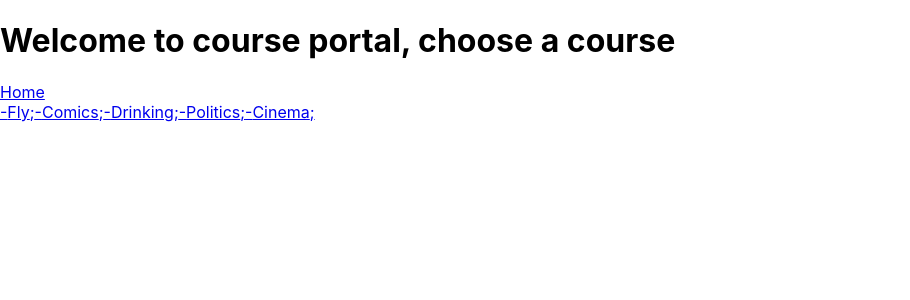
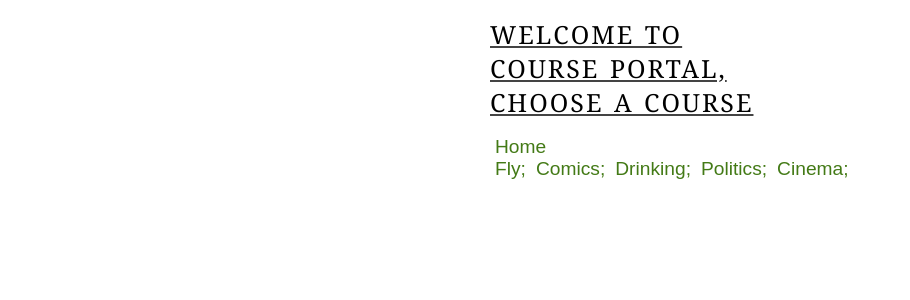
Before and after one commit to PatoGadol/qbuzz, a React (Create React App) app: page / in a window 1280 px wide. Shown: the top 300 px of the page, without its empty margins (0-910 px from the left). Built offline with nearby package versions, Linux system fonts and the light colour scheme.

Commit message:
Added some css.

```diff
--- a/package.json
+++ b/package.json
@@ -3,13 +3,15 @@
   "version": "0.1.0",
   "private": true,
   "dependencies": {
+    "bootstrap": "^4.3.1",
     "react": "^16.8.6",
     "react-dom": "^16.8.6",
     "react-redux": "^7.0.2",
     "react-router-dom": "^5.0.0",
     "react-scripts": "2.1.8",
     "react-tooltip": "^3.10.0",
-    "reactjs-popup": "^1.3.2"
+    "reactjs-popup": "^1.3.2",
+    "reactstrap": "^8.0.0"
   },
   "scripts": {
     "start": "react-scripts start",
--- a/src/App.js
+++ b/src/App.js
@@ -1,12 +1,12 @@
 import React from "react"
-import ReactDom from "react-dom"
 import RegisterToACourse from "./components/RegisterToACourse"
+import "./styles.css"
 
 function App() {
 
     return (
-        <div>
-            <RegisterToACourse/>
+        <div >
+            <RegisterToACourse className="App"/>
         </div>
     )
 }
--- a/src/components/CourseFormContainer.js
+++ b/src/components/CourseFormContainer.js
@@ -1,6 +1,7 @@
 import React, {Component} from "react"
 import CourseFormComponent from "./CourseFormComponent"
 import { Redirect } from 'react-router'
+import '../styles.css'
 
 class CourseFormContainer extends Component {
     constructor(props) {
--- a/src/components/RegisterToACourse.js
+++ b/src/components/RegisterToACourse.js
@@ -1,8 +1,9 @@
 import React, {Component} from "react"
 import coursesData from "./coursesData"
-import CourseFormContainer from "./CourseFormContainer";
-import {BrowserRouter as Router, Link, Route, Switch} from "react-router-dom";
-import SubscribersDetailsContainer from "./SubscribersDetailsContainer";
+import CourseFormContainer from "./CourseFormContainer"
+import {BrowserRouter as Router, Link, Route, Switch} from "react-router-dom"
+import SubscribersDetailsContainer from "./SubscribersDetailsContainer"
+
 
 class RegisterToACourse extends Component {
     constructor(props) {
@@ -17,12 +18,12 @@ class RegisterToACourse extends Component {
         debugger;
 
         const coursesTemp = prevCourses.map(course => {
-            if(course.courseName !== courseName)
+            if (course.courseName !== courseName)
                 return course;
 
             return {
                 ...course,
-                numberOfParticipants : course.numberOfParticipants + 1
+                numberOfParticipants: course.numberOfParticipants + 1
             };
         });
 
@@ -34,10 +35,10 @@ class RegisterToACourse extends Component {
 
         const links = this.state.courses
             .map(course =>
-                <Link to={"/" + course.courseName}
+                <Link className="font-weight-bold" to={"/" + course.courseName}
                       key={course.id}
                       data-tip="Try this course today!">
-                    -{course.courseName};
+                    {course.courseName};
                 </Link>
             )
 
@@ -59,7 +60,7 @@ class RegisterToACourse extends Component {
                            onSubmit={this.onSubmit}
                            courses={this.state.courses}
                        />}
-                       d/>
+                />
             /* <SubscribersDetailsContainer
                  courseName={course.courseName}
                  onSubmit={this.onSubmit}
--- a/src/components/SubscribersDetailsComponent.js
+++ b/src/components/SubscribersDetailsComponent.js
@@ -1,4 +1,5 @@
 import React from "react"
+import "../styles.css"
 
 function SubscribersDetailsComponent(props) {
     return (
@@ -21,10 +22,10 @@ function SubscribersDetailsComponent(props) {
                 </select>
                 <br/>
                 <br/>
-                <button disabled={props.disableButton()} onClick={() => props.onSubmit(props.courseName, props.courses)}>Submit Form</button>
+                <button className="Button" disabled={props.disableButton()} onClick={() => props.onSubmit(props.courseName, props.courses)}>Submit Form</button>
                 <br/>
                 <div style={{borderStyle: "solid"}}>
-                    <h1>Entered information, please verify: </h1>
+                    <h1 style = {{color:"red"}}>Entered information, please verify: </h1>
                     <p style={{display: props.data.firstName && props.data.lastName ? "block" : "none"}}>
                         Hi {props.data.firstName} {props.data.lastName}</p>
                     <p style={{display: props.data.address && props.data.city ? "block" : "none"}}>
--- a/src/components/SubscribersDetailsContainer.js
+++ b/src/components/SubscribersDetailsContainer.js
@@ -1,6 +1,5 @@
 import React, {Component} from "react"
 import SubscribersDetailsComponent from "./SubscribersDetailsComponent"
-import CourseFormContainer from "./CourseFormContainer";
 
 class SubscribersDetailsContainer extends Component {
     constructor(props) {
--- /dev/null
+++ b/src/styles.css
@@ -0,0 +1,84 @@
+.Button {
+    padding: 20px;
+}
+
+.App {
+    display: flex;
+    flex-direction: row;
+    align-items: center;
+}
+body {
+    width: 300px;
+    margin: 0 auto;
+    font-size: 1.2rem;
+    font-family: sans-serif;
+}
+
+p {
+    line-height: 1.4;
+}
+
+a {
+    outline: none;
+    text-decoration: none;
+    padding: 2px 1px 0;
+}
+
+a:link {
+    padding: 5px 5px 0;
+    color: #437A16;
+}
+
+a:visited {
+    color: #001992;
+}
+
+a:focus {
+    border-bottom: 1px solid;
+    background: #BAE498;
+}
+
+a:hover {
+    border-bottom: 1px solid;
+    background: #CDFEAA;
+}
+
+a:active {
+    background: #265301;
+    color: #CDFEAA;
+}
+
+h1 {
+    font-family: Georgia, serif;
+    font-size: 25px;
+    letter-spacing: 2px;
+    word-spacing: 2px;
+    color: #000000;
+    font-weight: 400;
+    text-decoration: underline solid rgb(68, 68, 68);
+    font-style: normal;
+    font-variant: normal;
+    text-transform: uppercase;
+}
+
+h3 {
+    font-family: Georgia, serif;
+    font-size: 25px;
+    letter-spacing: 2px;
+    word-spacing: 2px;
+    color: #000000;
+    font-weight: 200;
+    text-decoration: underline solid rgb(68, 68, 68);
+    font-style: normal;
+    font-variant: normal;
+}
+
+form{
+    -webkit-border-radius: 10px;
+    -moz-border-radius: 10px;
+    border-radius: 10px;
+    font-family: Georgia;
+    color: #282c34;
+
+
+}
```
Also changed, not shown: 1 other file (tests, documents, lock files or other folders).
